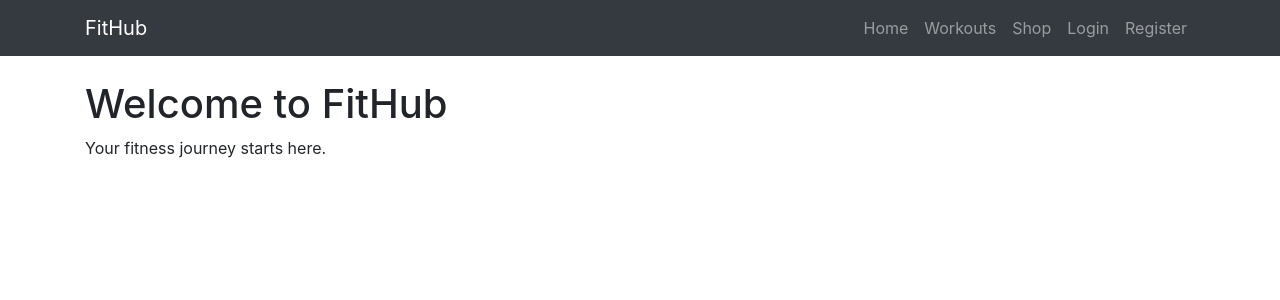
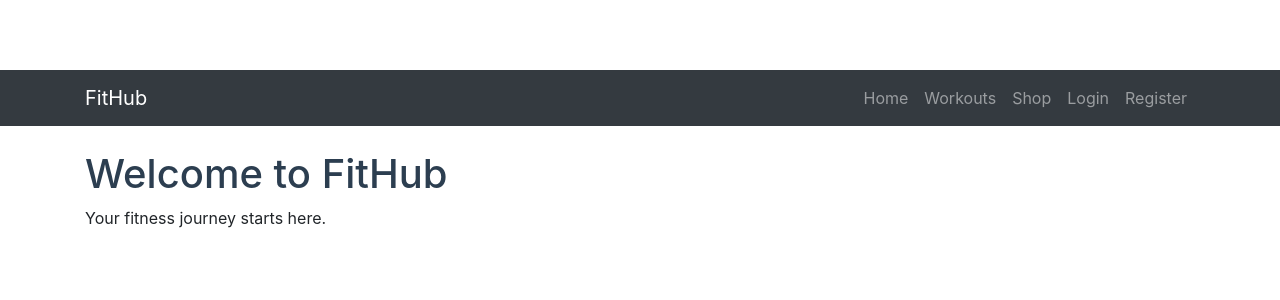
Before and after one commit to eandachew/fithub, a Django app: page / in a window 1280 px wide. Shown: the top 300 px of the page. Run offline with Django 3.2, Linux system fonts and the light colour scheme.

Commit message:
Static folder and base css added

```diff
--- /dev/null
+++ b/static/css/base.css
@@ -0,0 +1,7 @@
+body {
+    padding-top: 70px;
+}
+
+h1 {
+    color: #2c3e50;
+}
--- a/templates/base.html
+++ b/templates/base.html
@@ -15,6 +15,7 @@
     {% block corecss %}
         <link rel="stylesheet"
         href="https://cdn.jsdelivr.net/npm/bootstrap@4.6.2/dist/css/bootstrap.min.css">
+        <link rel="stylesheet" href="{% static 'css/base.css' %}">
     {% endblock %}
 
     {% block extra_css %}
```
